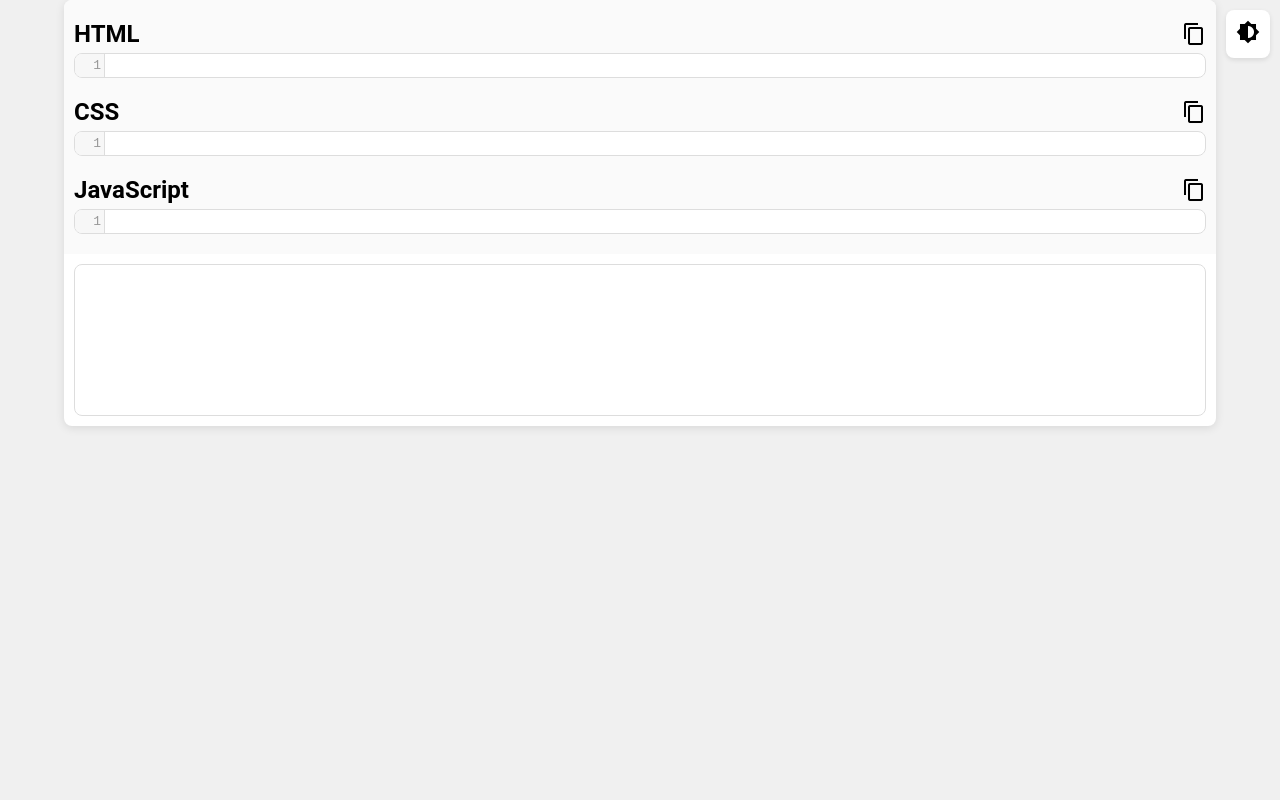
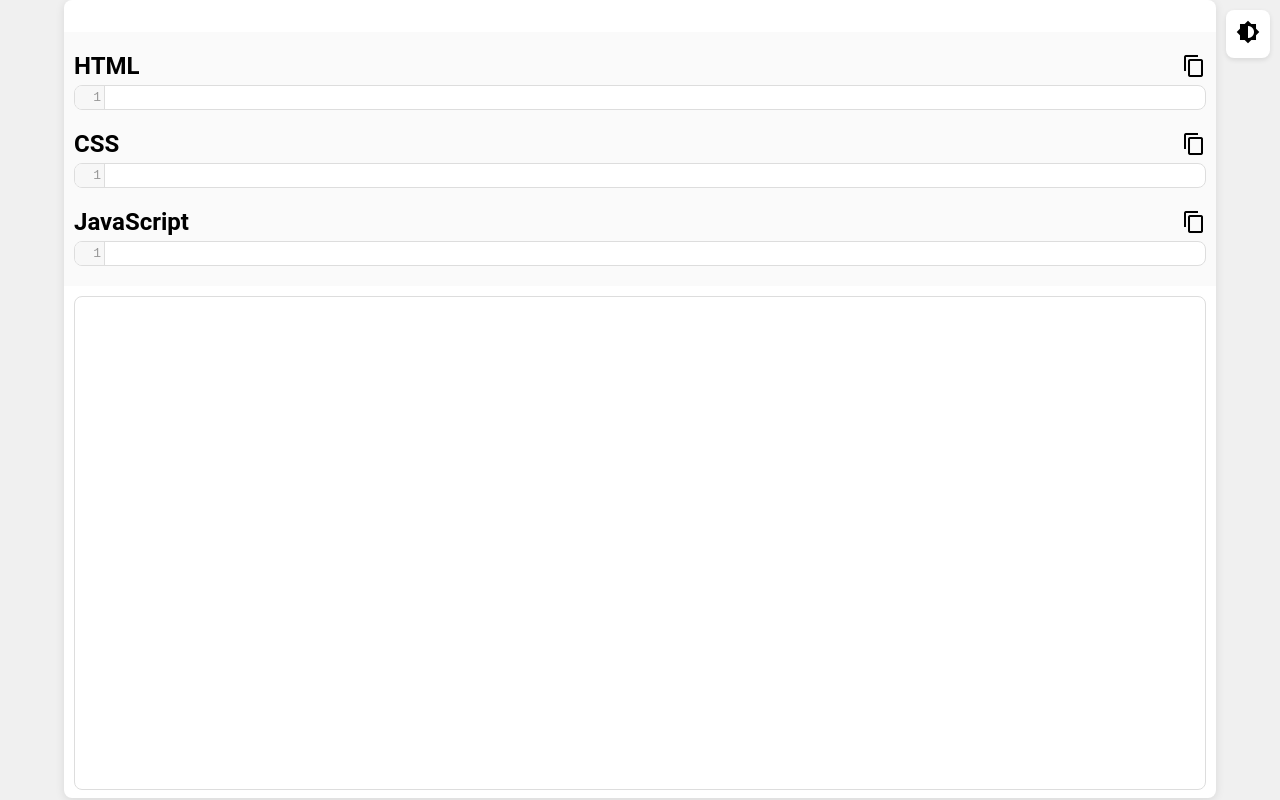
Before and after one commit to SK0528JP/webcode.editor, a plain HTML site: page index.html in a window 1280 px wide. Drawn offline with nearby package versions, Linux system fonts and the light colour scheme.

Commit message:
Update index.html

```diff
--- a/index.html
+++ b/index.html
@@ -21,6 +21,7 @@
             display: flex;
             flex-direction: column;
             width: 90%;
+            padding-top: 32px;
             box-shadow: 0 2px 10px rgba(0, 0, 0, 0.1);
             border-radius: 8px;
             overflow: hidden;
@@ -60,6 +61,7 @@
 
         .preview-container {
             width: 100%;
+            height: 512px;
             padding: 10px;
             box-sizing: border-box;
             position: relative;
```
